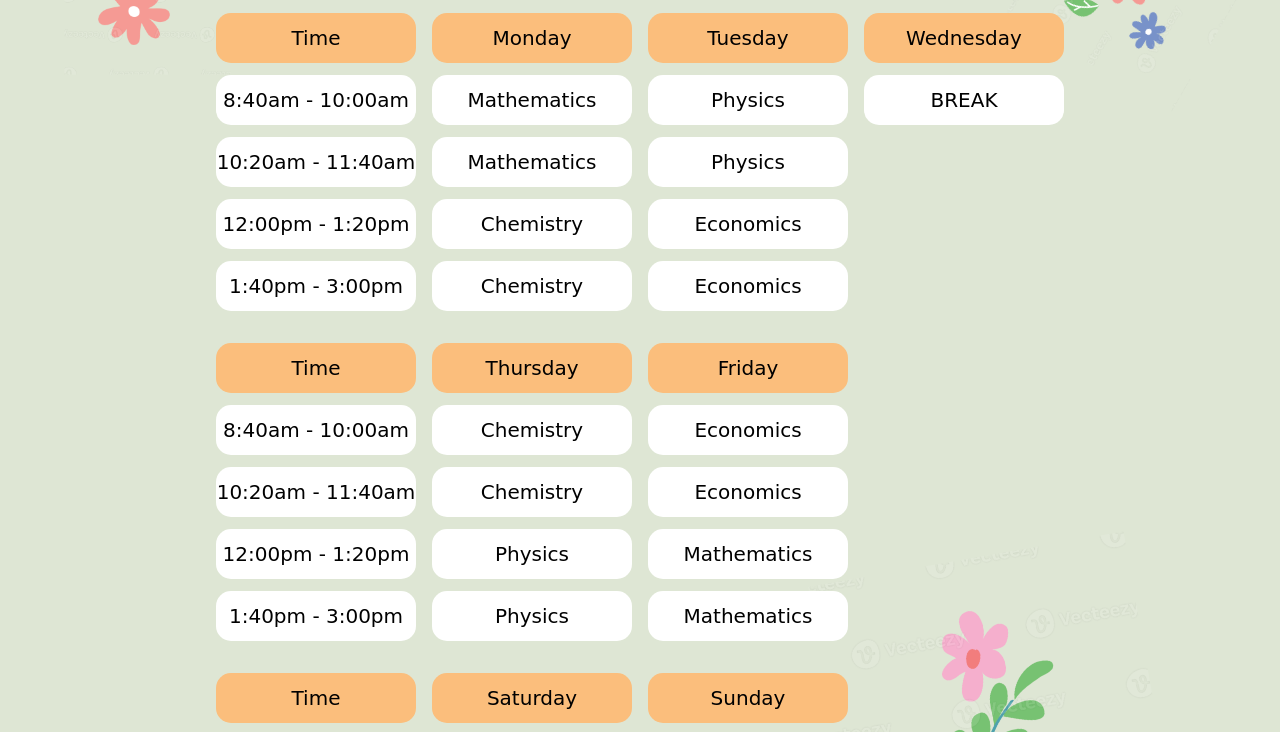
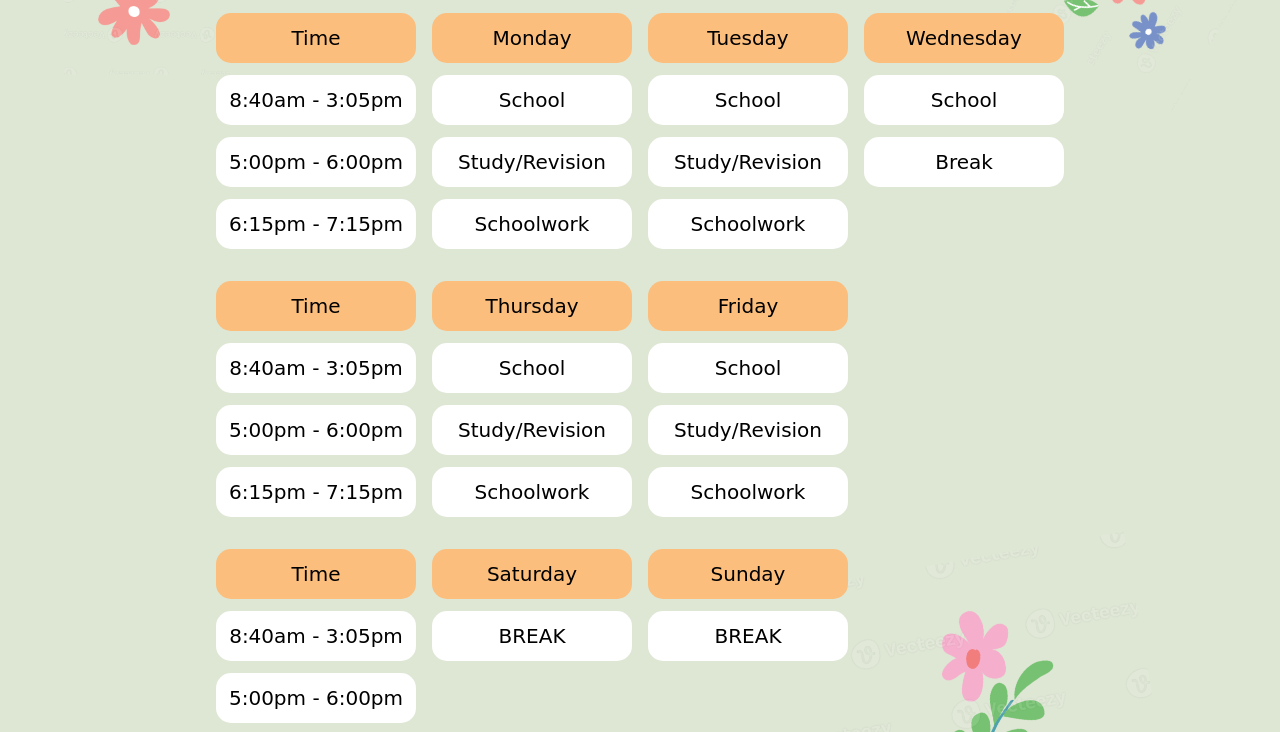
Before and after one commit to UtsavK-0112/Study-Routine, a plain HTML site: page index.html in a window 1280 px wide. Shown: the part 142-874 px from the top of the page. Drawn offline with Linux system fonts and the light colour scheme; a web font is replaced by a local one.

Commit message:
Update timetable

```diff
--- a/index.html
+++ b/index.html
@@ -53,66 +53,60 @@
                 transform: rotate(-10deg);
             "
         />
-        <h1>2023-2024 Holiday Timetable</h1>
+        <h1>2024 Year 11 Timetable</h1>
         <h2>Utsav Kashichhwa</h2>
         <div class="routine-table">
             <div class="row">
                 <div class="column">
                     <div class="header cell">Time</div>
-                    <div class="cell">8:40am - 10:00am</div>
-                    <div class="cell">10:20am - 11:40am</div>
-                    <div class="cell">12:00pm - 1:20pm</div>
-                    <div class="cell">1:40pm - 3:00pm</div>
+                    <div class="cell">8:40am - 3:05pm</div>
+                    <div class="cell">5:00pm - 6:00pm</div>
+                    <div class="cell">6:15pm - 7:15pm</div>
                 </div>
                 <div class="column">
                     <div class="header cell">Monday</div>
-                    <div class="cell">Mathematics</div>
-                    <div class="cell">Mathematics</div>
-                    <div class="cell">Chemistry</div>
-                    <div class="cell">Chemistry</div>
+                    <div class="cell">School</div>
+                    <div class="cell">Study/Revision</div>
+                    <div class="cell">Schoolwork</div>
                 </div>
                 <div class="column">
                     <div class="header cell">Tuesday</div>
-                    <div class="cell">Physics</div>
-                    <div class="cell">Physics</div>
-                    <div class="cell">Economics</div>
-                    <div class="cell">Economics</div>
+                    <div class="cell">School</div>
+                    <div class="cell">Study/Revision</div>
+                    <div class="cell">Schoolwork</div>
                 </div>
                 <div class="column">
                     <div class="header cell">Wednesday</div>
-                    <div class="cell">BREAK</div>
+                    <div class="cell">School</div>
+                    <div class="cell">Break</div>
                 </div>
             </div>
             <div class="row">
                 <div class="column">
                     <div class="header cell">Time</div>
-                    <div class="cell">8:40am - 10:00am</div>
-                    <div class="cell">10:20am - 11:40am</div>
-                    <div class="cell">12:00pm - 1:20pm</div>
-                    <div class="cell">1:40pm - 3:00pm</div>
+                    <div class="cell">8:40am - 3:05pm</div>
+                    <div class="cell">5:00pm - 6:00pm</div>
+                    <div class="cell">6:15pm - 7:15pm</div>
                 </div>
                 <div class="column">
                     <div class="header cell">Thursday</div>
-                    <div class="cell">Chemistry</div>
-                    <div class="cell">Chemistry</div>
-                    <div class="cell">Physics</div>
-                    <div class="cell">Physics</div>
+                    <div class="cell">School</div>
+                    <div class="cell">Study/Revision</div>
+                    <div class="cell">Schoolwork</div>
                 </div>
                 <div class="column">
                     <div class="header cell">Friday</div>
-                    <div class="cell">Economics</div>
-                    <div class="cell">Economics</div>
-                    <div class="cell">Mathematics</div>
-                    <div class="cell">Mathematics</div>
+                    <div class="cell">School</div>
+                    <div class="cell">Study/Revision</div>
+                    <div class="cell">Schoolwork</div>
                 </div>
             </div>
             <div class="row">
                 <div class="column">
                     <div class="header cell">Time</div>
-                    <div class="cell">8:40am - 10:00am</div>
-                    <div class="cell">10:20am - 11:40am</div>
-                    <div class="cell">12:00pm - 1:20pm</div>
-                    <div class="cell">1:40pm - 3:00pm</div>
+                    <div class="cell">8:40am - 3:05pm</div>
+                    <div class="cell">5:00pm - 6:00pm</div>
+                    <div class="cell">6:15pm - 7:15pm</div>
                 </div>
                 <div class="column">
                     <div class="header cell">Saturday</div>
```
